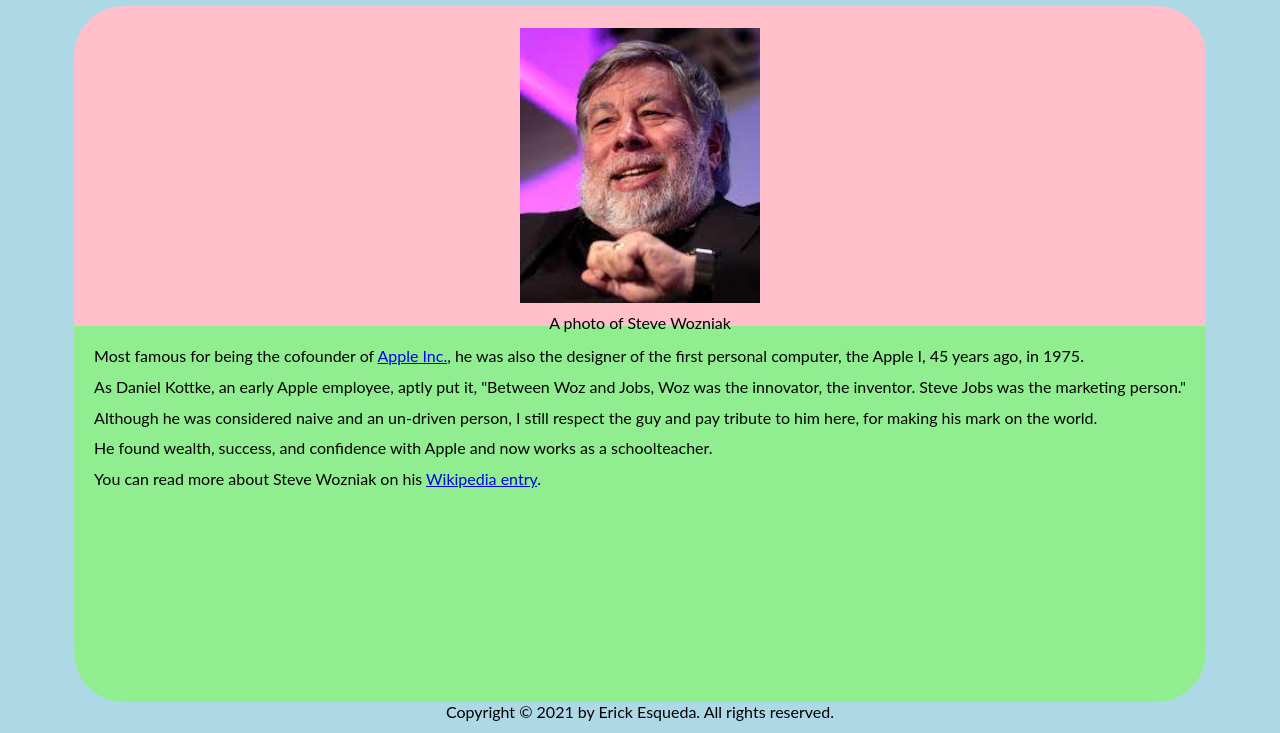
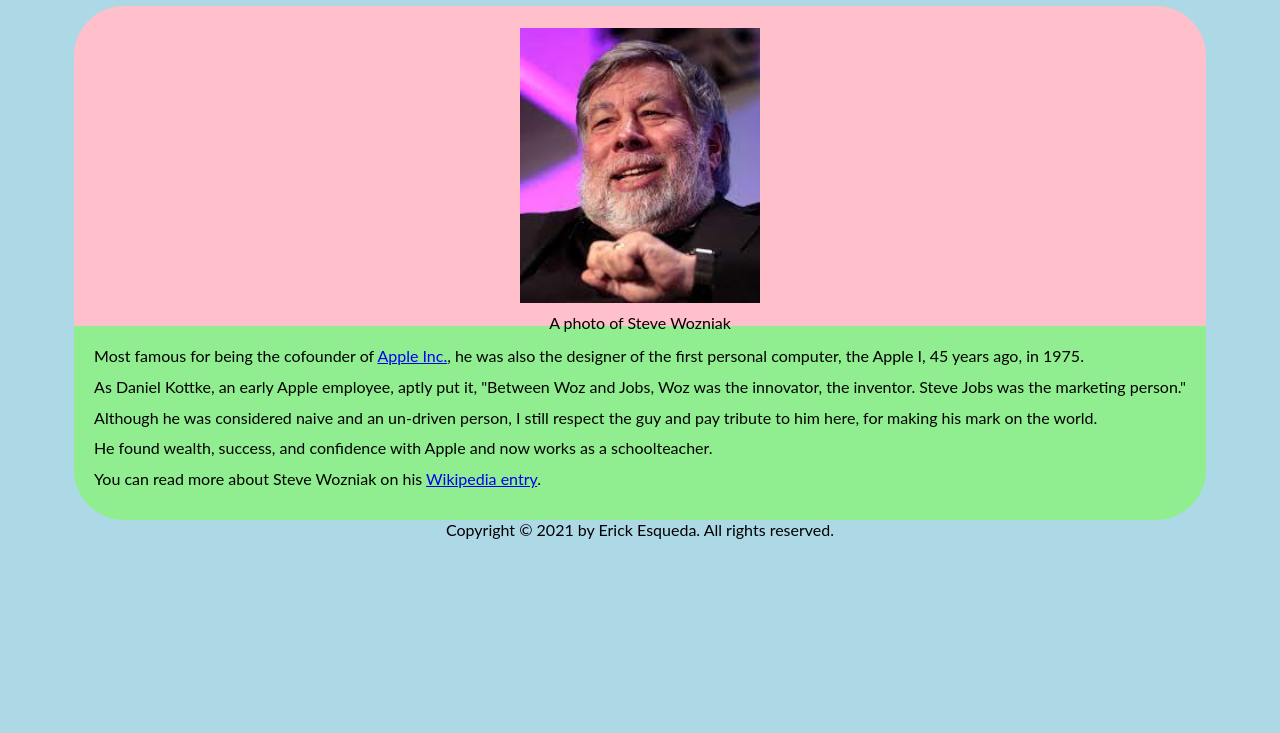
Before and after one commit to solovinomuncher/tribute-site.github.io, a plain HTML site: page index.html in a window 1280 px wide. Shown: the part 74-807 px from the top of the page. Drawn offline with Linux system fonts and the light colour scheme.

Commit message:
Update style.css

```diff
--- a/styles/style.css
+++ b/styles/style.css
@@ -86,4 +86,7 @@ a:hover {
   #image {
     width: 240px;
   }
+  #tribute-info {
+    height: auto;
+  }
 }
```
